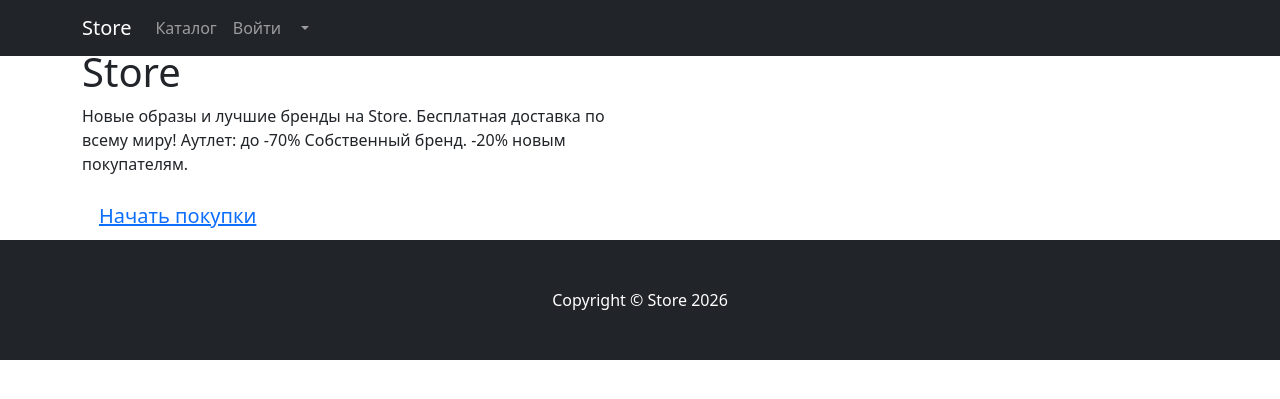
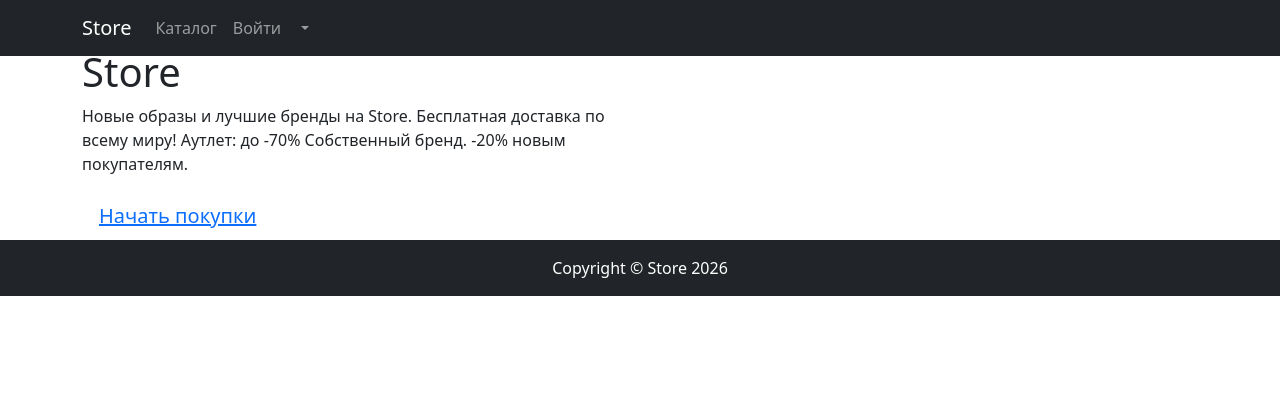
Before and after one commit to white78wolf/store, a Django app: page / in a window 1280 px wide. Shown: the top 399 px of the page. Run offline with Django 4.2, Linux system fonts and the light colour scheme; some libraries are stand-ins or nearby versions.

Commit message:
change style for footer to make it smaller

```diff
--- a/products/templates/products/base.html
+++ b/products/templates/products/base.html
@@ -69,7 +69,7 @@
     {% block content %} {% endblock %}
 
     {% block footer %}
-    <footer class="py-5 bg-dark">
+    <footer class="footer mt-auto py-3 bg-dark">
         <div class="container">
             <p class="m-0 text-center text-white">Copyright © Store 2026</p>
         </div>
```
